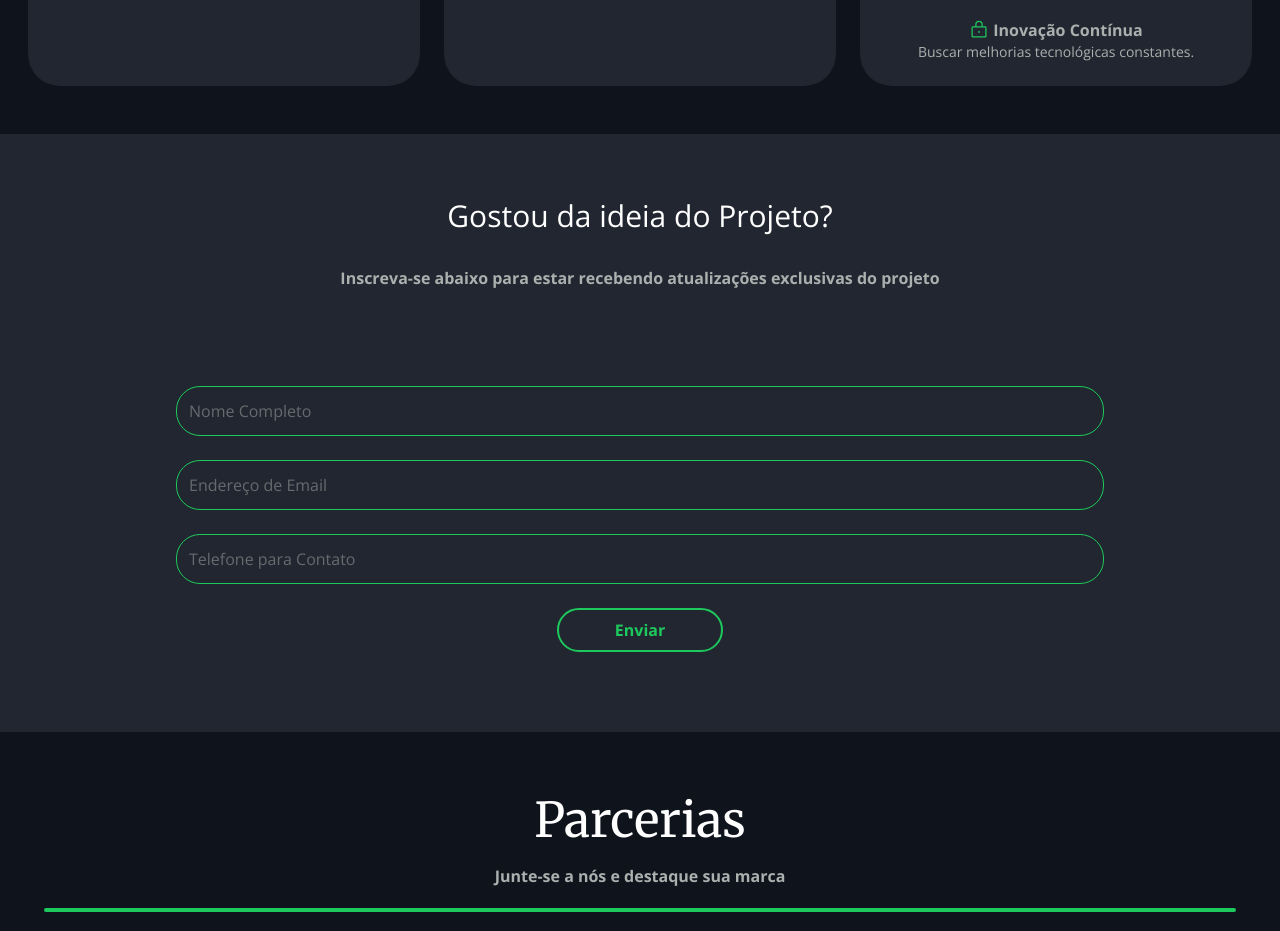
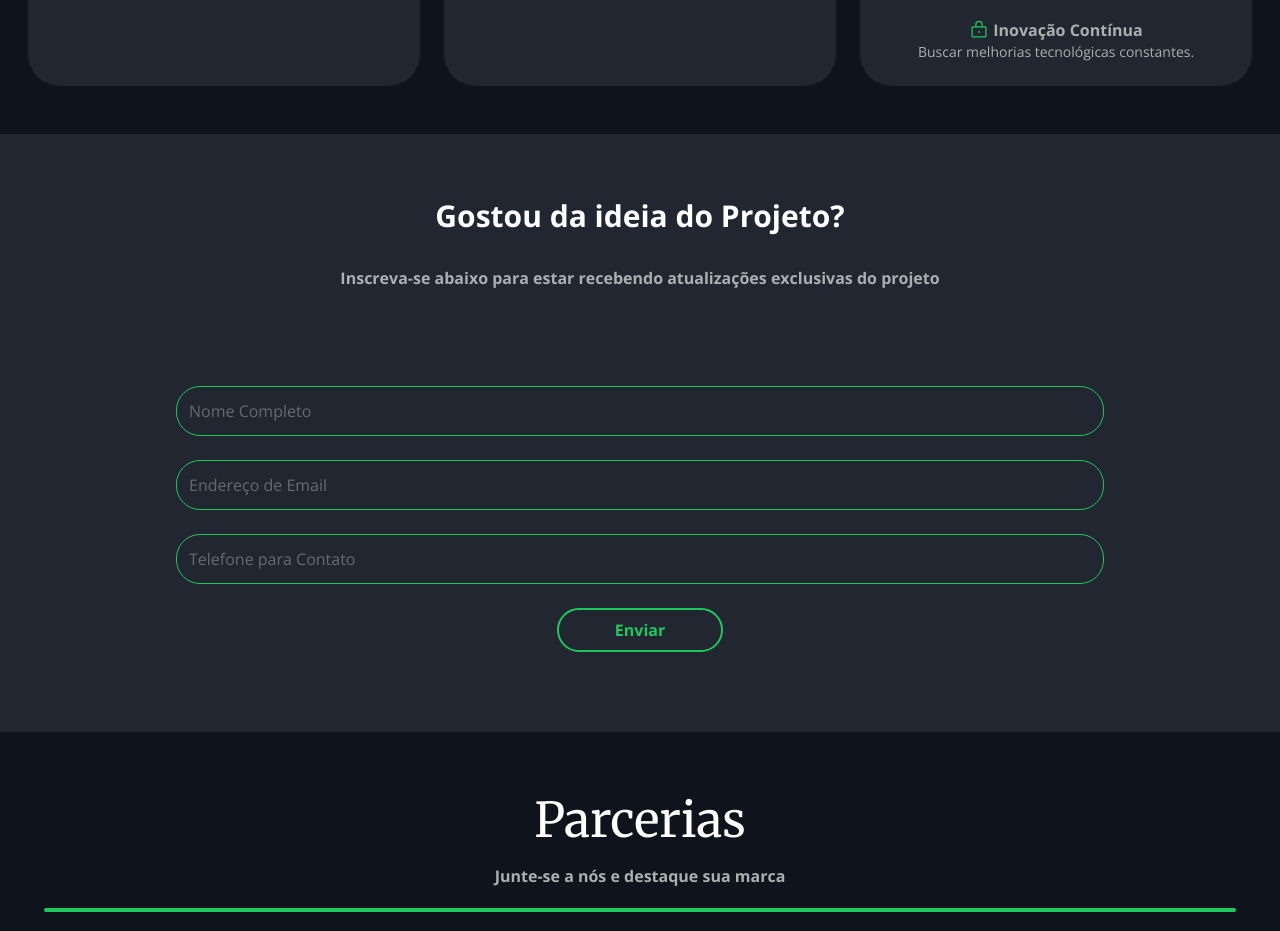
Before and after one commit to Daniel-san8/deFIle-landing, a Next.js app: page / in a window 1280 px wide. Shown: the part 1862-2793 px from the top of the page. Built offline with nearby package versions, Linux system fonts and the light colour scheme.

Commit message:
feat: change bg

```diff
--- a/src/app/layout.tsx
+++ b/src/app/layout.tsx
@@ -15,7 +15,7 @@ export default function RootLayout({
   return (
     <html lang="pt-br">
       <body
-        className={`antialiased ${openSans.className} max-w-[1440px]`}
+        className={`antialiased ${openSans.className} max-w-[1440px] bg-[var(--color-bg-primary)]`}
       >
         {children}
       </body>
--- a/src/app/page.tsx
+++ b/src/app/page.tsx
@@ -114,7 +114,7 @@ export default function Home() {
       </section>
 
       <section className={`${openSans.className} bg-[var(--color-bg-secondary)] text-center`}>
-        <h3 className="text-white text-3xl pt-16 pb-8">Gostou da ideia do Projeto?</h3>
+        <h3 className="text-white text-3xl pt-16 pb-8 font-bold">Gostou da ideia do Projeto?</h3>
         <p className="text-base font-bold text-[var(--color-text-primary)] pb-5 lg:pb-24">Inscreva-se abaixo para estar recebendo atualizações exclusivas do projeto</p>
 
         <form className="flex flex-col gap-6 px-6 justify-center pb-6 md:px-44 lg:pb-20">
```
